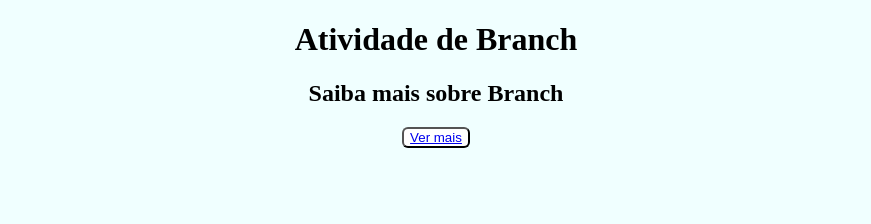
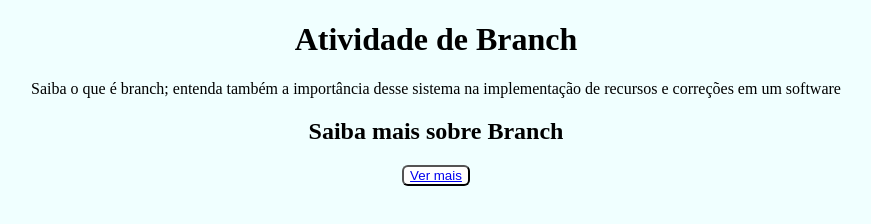
Before and after one commit to stefy2906/fabiomain, a plain HTML site: page index.html in a window 1280 px wide. Shown: the whole page, without its empty margins (204-1075 px from the left). Drawn offline with Linux system fonts and the light colour scheme.

Commit message:
commit novo

```diff
--- a/index.html
+++ b/index.html
@@ -11,7 +11,7 @@
 <body>
     <h1>Atividade de Branch</h1>
 
-<p></p>
+<p>Saiba o que é branch; entenda também a importância desse sistema na implementação de recursos e correções em um software</p>
 
     <h2>Saiba mais sobre Branch</h2>
     <button type="button"><a href="https://tecnoblog.net/responde/o-que-e-branch-em-programacao/">Ver mais</a></button>
```
